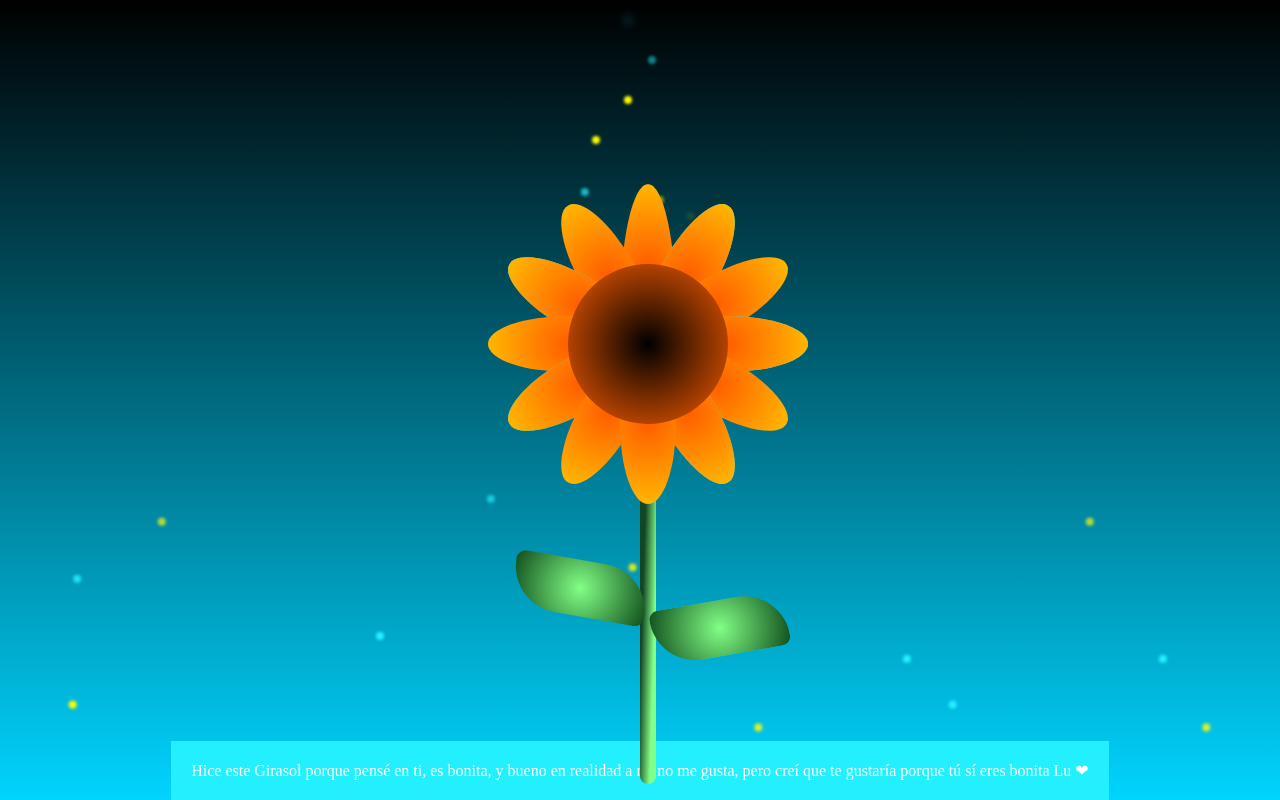
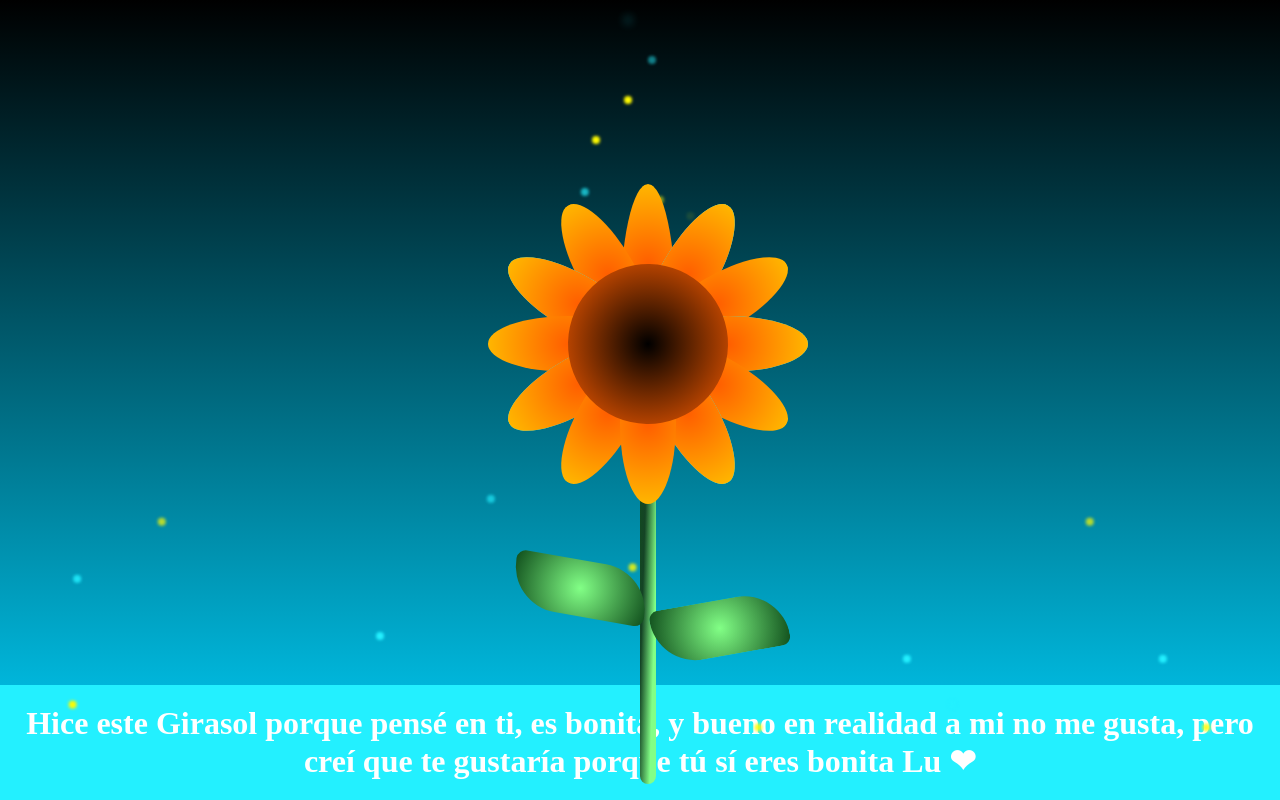
Before and after one commit to DSohm/Lu, a plain HTML site: page index.html in a window 1280 px wide. Drawn offline with Linux system fonts and the light colour scheme.

Commit message:
Update index.html

```diff
--- a/index.html
+++ b/index.html
@@ -9,7 +9,7 @@
 </head>
 <body>
     <div class="header">
-        <p>Hice este Girasol porque pensé en ti, es bonita, y bueno en realidad a mi no me gusta, pero creí que te gustaría porque tú sí eres bonita Lu ❤</p>
+        <h1>Hice este Girasol porque pensé en ti, es bonita, y bueno en realidad a mi no me gusta, pero creí que te gustaría porque tú sí eres bonita Lu ❤<h1>
     </div>
     <div class="sunflower">
         <div class="flower_wrapper">
```
